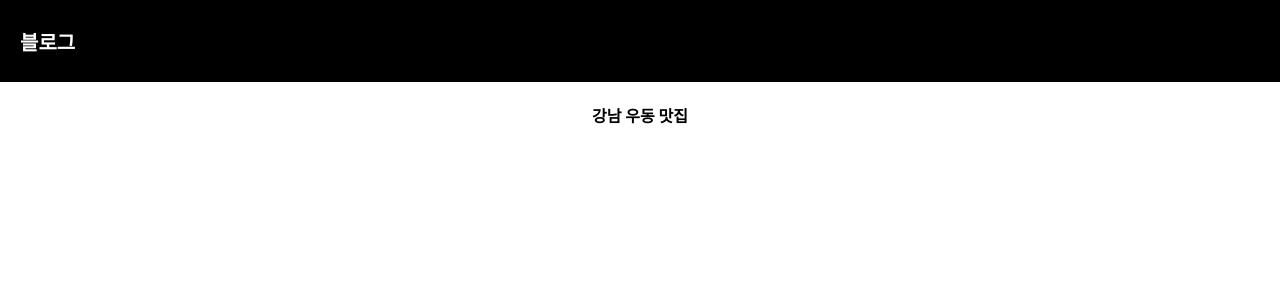
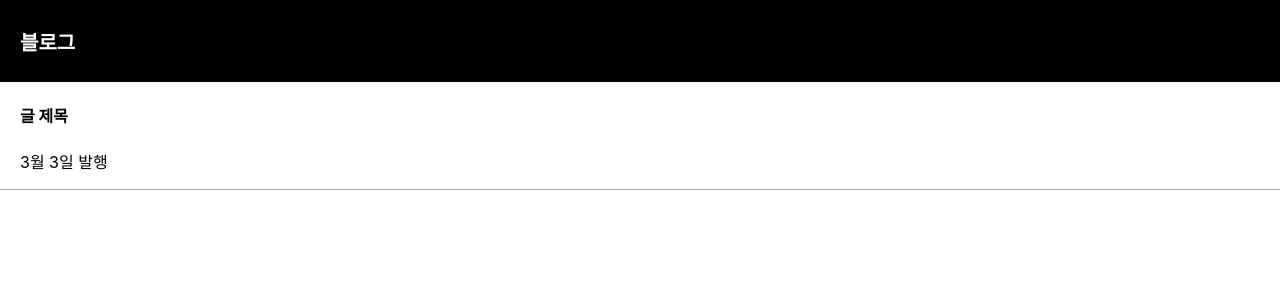
Before and after one commit to wangkodok/React-Study, a React (Create React App) app in the folder blog/: page / in a window 1280 px wide. Shown: the top 300 px of the page. Built offline with nearby package versions, Linux system fonts and the light colour scheme.

Commit message:
리액트 useState( ) 코드

```diff
--- a/blog/src/App.css
+++ b/blog/src/App.css
@@ -5,6 +5,16 @@
 .App-logo {
   height: 40vmin;
   pointer-events: none;
+}
+
+div {
+  box-sizing: border-box;
+}
+
+.list {
+  padding: 0 0 0 20px;
+  text-align: left;
+  border-bottom: 1px solid #aaa;
 }
 
 .black-nav {
--- a/blog/src/App.js
+++ b/blog/src/App.js
@@ -1,14 +1,19 @@
+import { useState } from 'react';
 import './App.css';
 
 function App() {
   let post = "강남 우동 맛집";
+  let [title, setTitle] = useState("글 제목");
 
   return (
     <div className="App">
       <div className="black-nav">
         <h4 style={ {color: 'white', fontSize: '20px',} }>블로그</h4>
       </div>
-      <h4>{post}</h4>
+      <div className="list">
+        <h4>{title}</h4>
+        <p>3월 3일 발행</p>
+      </div>
     </div>
   );
 }
```
